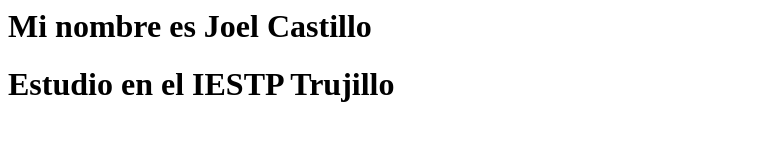
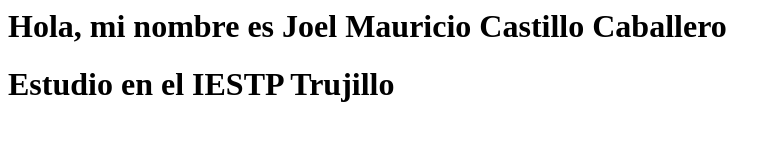
Before and after one commit to castillojoel22/TrabajoJoel, a plain HTML site: page index.html in a window 1280 px wide. Shown: the whole page, without its empty margins (0-781 px from the left). Drawn offline with Linux system fonts and the light colour scheme.

Commit message:
Modifique el archivo index.html

```diff
--- a/index.html
+++ b/index.html
@@ -1,2 +1,2 @@
-<h1>Mi nombre es Joel Castillo</h1>
+<h1>Hola, mi nombre es Joel Mauricio Castillo Caballero</h1>
 <h1>Estudio en el IESTP Trujillo</h1>
```
